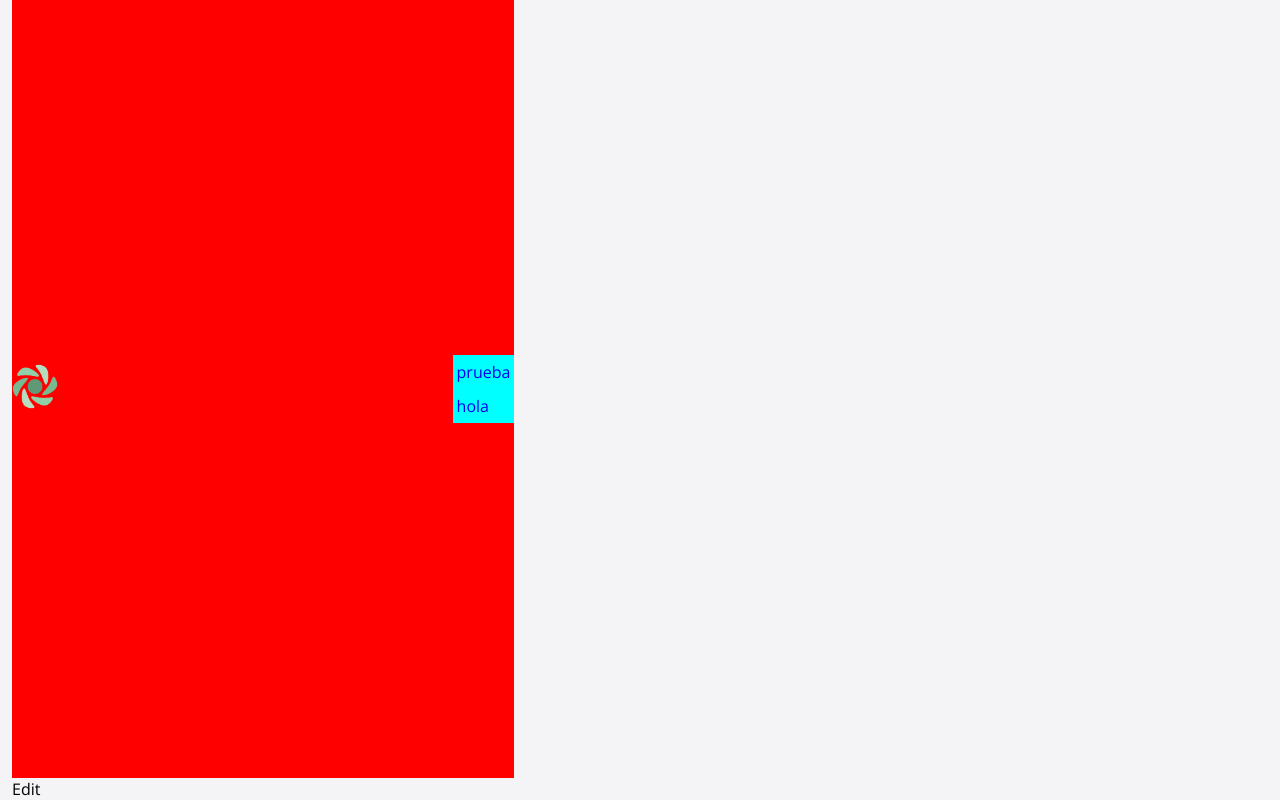
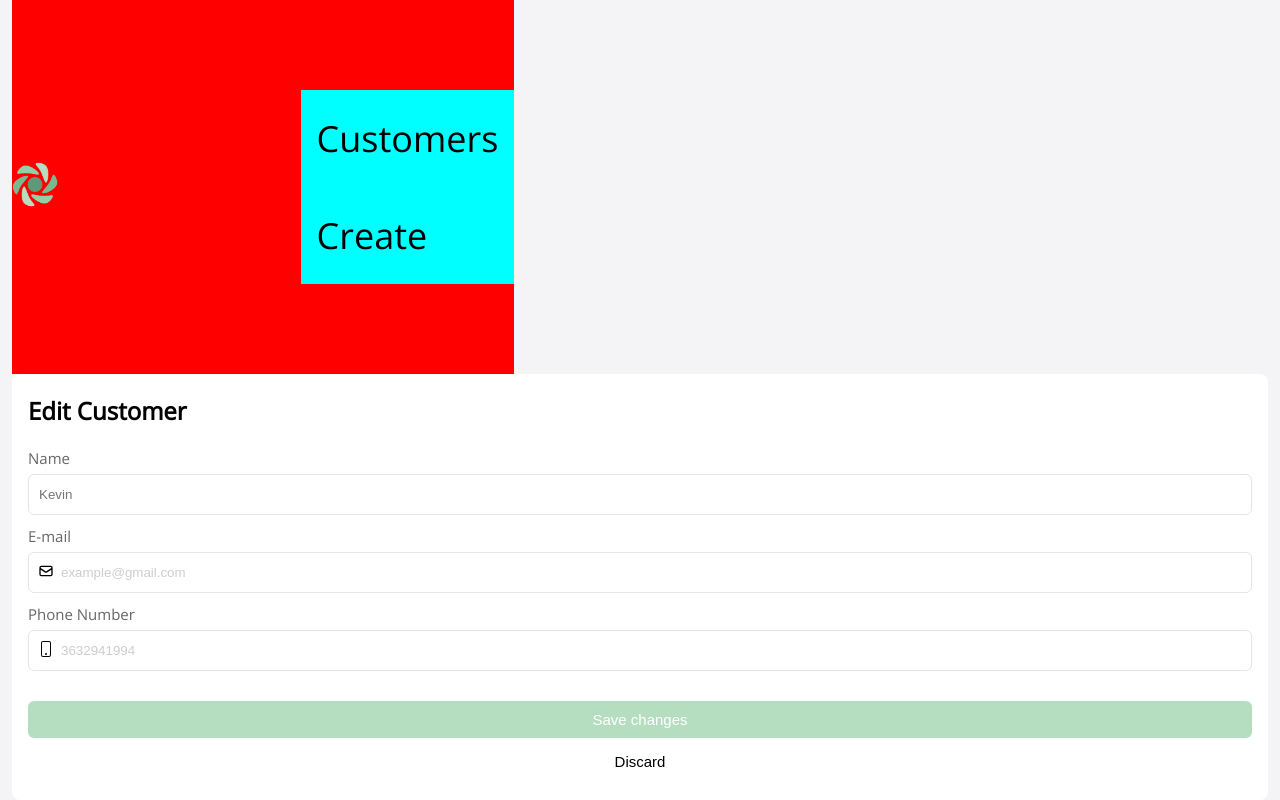
Before and after one commit to AvilaKevin/CrudMernStack, a React (Create React App) app in the folder crud-ui/: page /Edit in a window 1280 px wide. Built offline with nearby package versions, Linux system fonts and the light colour scheme.

Commit message:
Sidebar styles completed and properties html correction.

```diff
--- a/crud-ui/src/App.js
+++ b/crud-ui/src/App.js
@@ -1,5 +1,5 @@
 import Styles from './css/App.module.css';
-import Dashboard from './pages/Dashboard.jsx';
+import Customers from './pages/Customers.jsx';
 import Sidebar from './components/Sidebar.jsx';
 import Create from './pages/Create.jsx'
 import Edit from './pages/Edit.jsx'
@@ -16,7 +16,7 @@ function App() {
                 <Sidebar />
                 <Routes>
                     <Route path='/'>
-                        <Route index element={<Dashboard />} />
+                        <Route index element={<Customers />} />
                         <Route path='Create' element={<Create />} />
                         <Route path='Edit' element={<Edit />} />
                     </Route>
--- a/crud-ui/src/components/Sidebar.jsx
+++ b/crud-ui/src/components/Sidebar.jsx
@@ -12,15 +12,16 @@ function Sidebar() {
     return (
         <div className={Styles.Container}>
 
+            {/* Mobile menu */}
             <ul className={Styles.MobileSidebar} style={{ display: !sidebar ? 'none' : 'flex' }}>
-                <li>
-                    <Link to="Create" onClick={() => setSidebar(false)} >
-                        <div>prueba</div>
+                <li className={Styles.li}>
+                    <Link to="/" onClick={() => setSidebar(false)} className={Styles.Link}>
+                        Customers
                     </Link>
                 </li>
-                <li>
-                    <Link to="Edit" onClick={() => setSidebar(false)} >
-                        <div>hola</div>
+                <li className={Styles.li}>
+                    <Link to="Create" onClick={() => setSidebar(false)} className={Styles.Link} >
+                        Create
                     </Link>
                 </li>
             </ul>
@@ -40,15 +41,16 @@ function Sidebar() {
             </figure>
 
 
+            {/* Desktop menu */}
             <ul className={Styles.BreakpointSidebar}>
-                <li>
-                    <Link to="Create">
-                        <div>prueba</div>
+                <li className={Styles.li}>
+                    <Link to="/" className={Styles.Link} >
+                        Customers
                     </Link>
                 </li>
-                <li>
-                    <Link to="Edit">
-                        <div>hola</div>
+                <li className={Styles.li}>
+                    <Link to="Create" className={Styles.Link} >
+                        Create
                     </Link>
                 </li>
             </ul>
--- a/crud-ui/src/css/componentsCss/Sidebar.module.css
+++ b/crud-ui/src/css/componentsCss/Sidebar.module.css
@@ -29,8 +29,14 @@
     z-index: 9;
 }
 
-li {
-    padding: 6px 4px;
+.li {
+    padding: 24px 16px;
+    font-size: 2.25rem;
+}
+
+.Link {
+    color: inherit;
+    text-decoration: inherit;
 }
 
 .Logo {
--- a/crud-ui/src/css/pagesCss/Create.module.css
+++ b/crud-ui/src/css/pagesCss/Create.module.css
@@ -45,6 +45,7 @@
     border: solid 1px #e5e5e5;
     border-radius: 6px;
     align-items: center;
+    margin-top: 5px;
     margin-bottom: 10px;
     padding: 12px 20px 12px 32px;
 }
--- a/crud-ui/src/pages/Create.jsx
+++ b/crud-ui/src/pages/Create.jsx
@@ -14,10 +14,10 @@ function Create() {
 
                 <form className={Styles.Form}>
 
-                    <label for="name" className={Styles.Label}>Name</label>
+                    <label htmlFor="name" className={Styles.Label}>Name</label>
                     <input type="text" id="name" name="name" placeholder='Kevin' className={Styles.InputWhitoutIcon} />
 
-                    <label for="email" className={Styles.Label}>E-mail</label>
+                    <label htmlFor="email" className={Styles.Label}>E-mail</label>
                     <div>
                         <i className={Styles.icon}>
                             <HiOutlineMail />
@@ -25,12 +25,12 @@ function Create() {
                         <input type="email" id="email" name="email" placeholder='example@gmail.com' className={Styles.Input} />
                     </div>
 
-                    <label for="phone" className={Styles.Label}>Phone Number</label>
+                    <label htmlFor="phone" className={Styles.Label}>Phone Number</label>
                     <div>
                         <i className={Styles.icon}>
                             <BsPhone />
                         </i>
-                        <input type="tel" id="phone" name="phone" placeholder='3632941994' class={Styles.Input} />
+                        <input type="tel" id="phone" name="phone" placeholder='3632941994' className={Styles.Input} />
                     </div>
 
                     <button className={Styles.CreateButton}>
--- a/crud-ui/src/pages/Dashboard.jsx
+++ b/crud-ui/src/pages/Customers.jsx
@@ -1,5 +1,5 @@
 import React from 'react'
-import Styles from '../css/pagesCss/Dasboard.module.css'
+import Styles from '../css/pagesCss/Customers.module.css'
 import { RiSearchLine } from 'react-icons/ri'
 import User from '../components/User'
 
--- a/crud-ui/src/pages/Edit.jsx
+++ b/crud-ui/src/pages/Edit.jsx
@@ -1,8 +1,49 @@
 import React from 'react'
+import Styles from '../css/pagesCss/Create.module.css';
+import { BsPhone } from 'react-icons/bs';
+import { HiOutlineMail } from 'react-icons/hi';
 
 function Edit() {
     return (
-        <div>Edit</div>
+        <div className={Styles.Container}>
+
+            <div className={Styles.FormContainer}>
+
+                <h1 className={Styles.h1}>Edit Customer</h1>
+
+                <form className={Styles.Form}>
+
+                    <label htmlFor="name" className={Styles.Label}>Name</label>
+                    <input type="text" id="name" name="name" placeholder='Kevin' className={Styles.InputWhitoutIcon} />
+
+                    <label htmlFor="email" className={Styles.Label}>E-mail</label>
+                    <div>
+                        <i className={Styles.icon}>
+                            <HiOutlineMail />
+                        </i>
+                        <input type="email" id="email" name="email" placeholder='example@gmail.com' className={Styles.Input} />
+                    </div>
+
+                    <label htmlFor="phone" className={Styles.Label}>Phone Number</label>
+                    <div>
+                        <i className={Styles.icon}>
+                            <BsPhone />
+                        </i>
+                        <input type="tel" id="phone" name="phone" placeholder='3632941994' className={Styles.Input} />
+                    </div>
+
+                    <button className={Styles.CreateButton}>
+                        Save changes
+                    </button>
+                    <button className={Styles.DiscardButton} >
+                        Discard
+                    </button>
+
+                </form>
+
+            </div>
+
+        </div>
     )
 }
 
```
Also changed, not shown: crud-ui/src/css/pagesCss/Customers.module.css (renamed from crud-ui/src/css/pagesCss/Dasboard.module.css), crud-ui/src/css/pagesCss/Edit.module.css (deleted).
